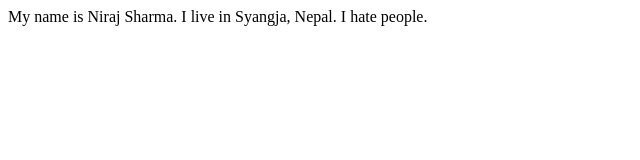
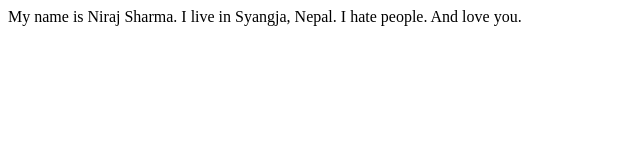
Before and after one commit to NeerajSharmans/revision, a plain HTML site: page index.html in a window 1280 px wide. Shown: the whole page, without its empty margins (0-640 px from the left). Drawn offline with Linux system fonts and the light colour scheme.

Commit message:
Added Some sentences

```diff
--- a/index.html
+++ b/index.html
@@ -1,3 +1,4 @@
+
 <!DOCTYPE html>
 <html>
     <head>
@@ -6,6 +7,6 @@
         </title>
     </head>
     <body>
-        My name is Niraj Sharma. I live in Syangja, Nepal. I hate people.
+        My name is Niraj Sharma. I live in Syangja, Nepal. I hate people. And love you.
     </body>
 </html>
```
